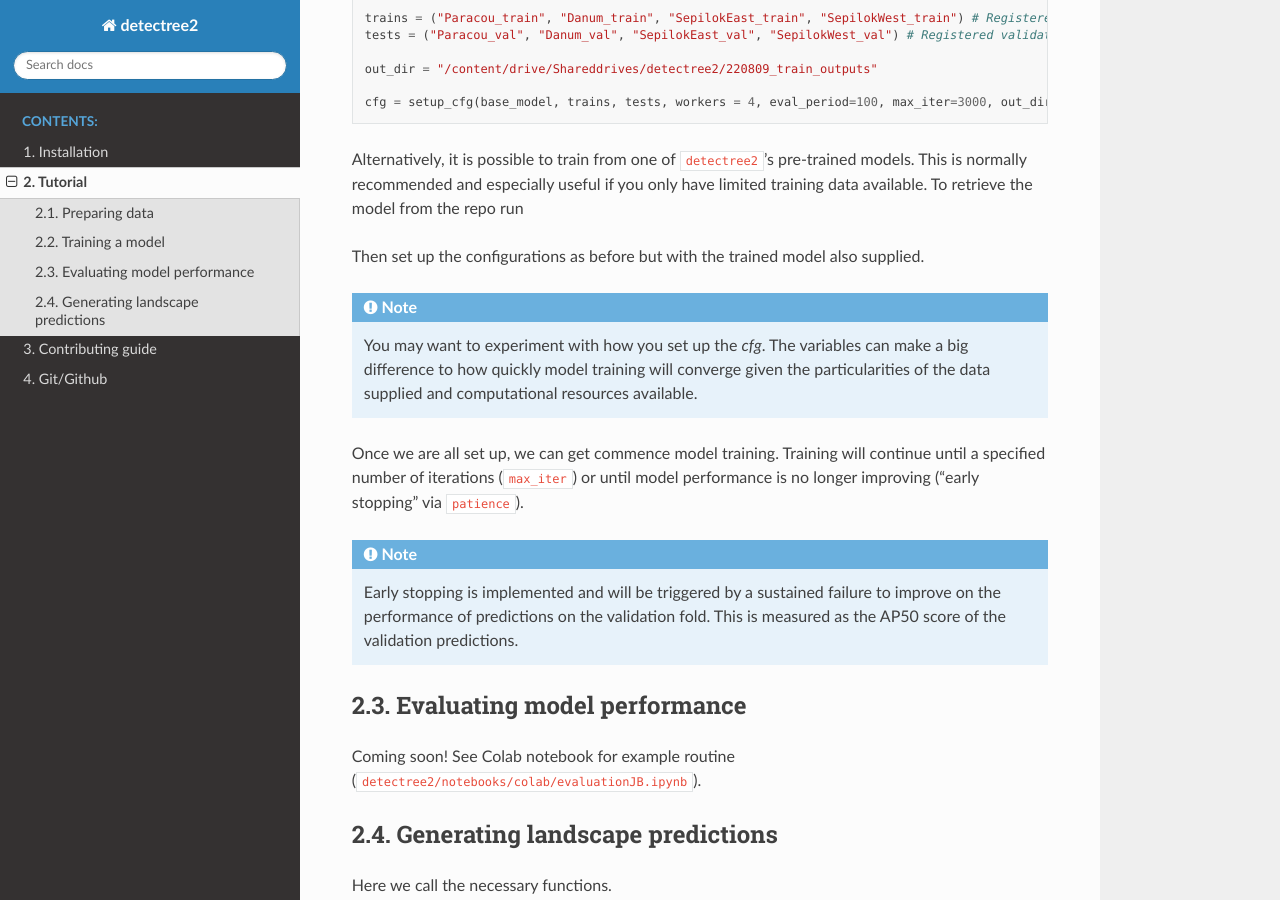
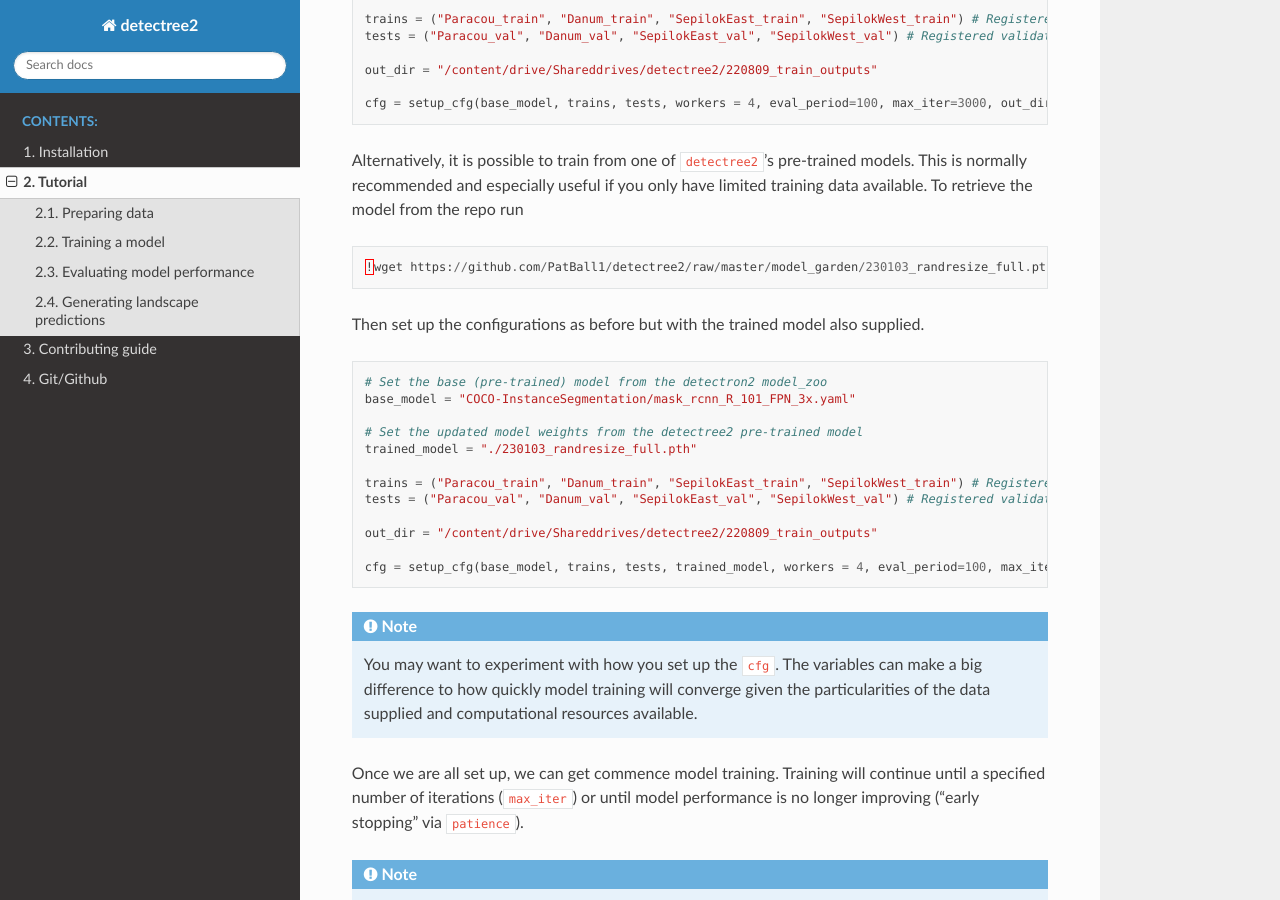
Before and after one commit to PatBall1/detectree2, a Sphinx documentation site: the page built from docs/source/tutorial.rst, in a window 1280 px wide and 900 px high, scrolled down 3656 px. Built offline with Sphinx 7.4.7 and the Read the Docs theme 2.0.0, drawn with Linux system fonts in a browser that asks for light colours; pages that are not in the unit, such as notebooks, are missing from menus; some of the changed text lies outside the part shown.

Commit message:
tutorial corrections

```diff
--- a/docs/source/tutorial.rst
+++ b/docs/source/tutorial.rst
@@ -8,7 +8,7 @@
 3. Evaluating model performance
 4. Making landscape level predictions
 
-Before getting started ensure `detectree2`` is installed through
+Before getting started ensure ``detectree2`` is installed through
 
 .. code-block:: console
 
@@ -184,11 +184,13 @@
 especially useful if you only have limited training data available. To retrieve the model from the repo run
 
 .. code-block:: python
+
    !wget https://github.com/PatBall1/detectree2/raw/master/model_garden/230103_randresize_full.pth
 
 Then set up the configurations as before but with the trained model also supplied.
 
 .. code-block:: python
+
    # Set the base (pre-trained) model from the detectron2 model_zoo
    base_model = "COCO-InstanceSegmentation/mask_rcnn_R_101_FPN_3x.yaml"
 
@@ -203,7 +205,8 @@
    cfg = setup_cfg(base_model, trains, tests, trained_model, workers = 4, eval_period=100, max_iter=3000, out_dir=out_dir) # update_model arg used to load in trained model
 
 .. note::
-   You may want to experiment with how you set up the `cfg`. The variables can make a big difference to how quickly
+
+   You may want to experiment with how you set up the ``cfg``. The variables can make a big difference to how quickly
    model training will converge given the particularities of the data supplied and computational resources available.
 
 Once we are all set up, we can get commence model training. Training will continue until a specified number of
```
